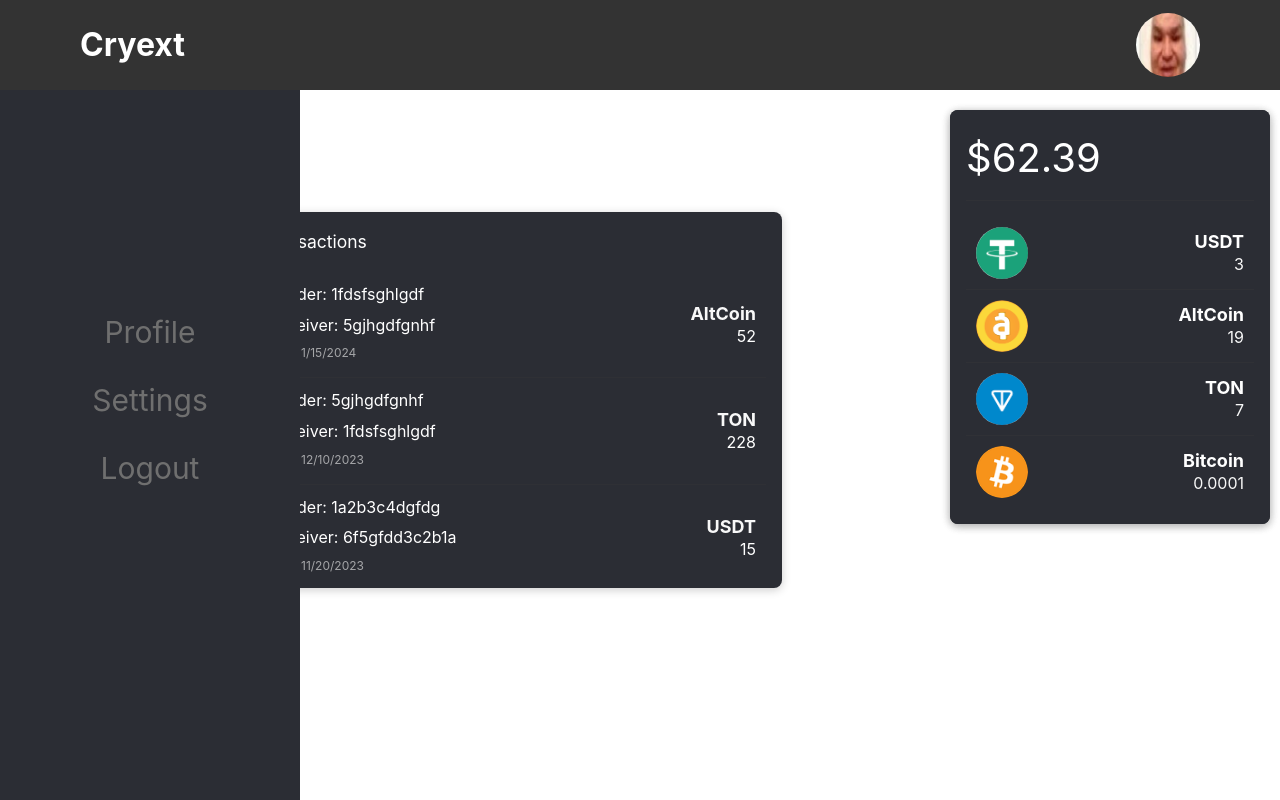
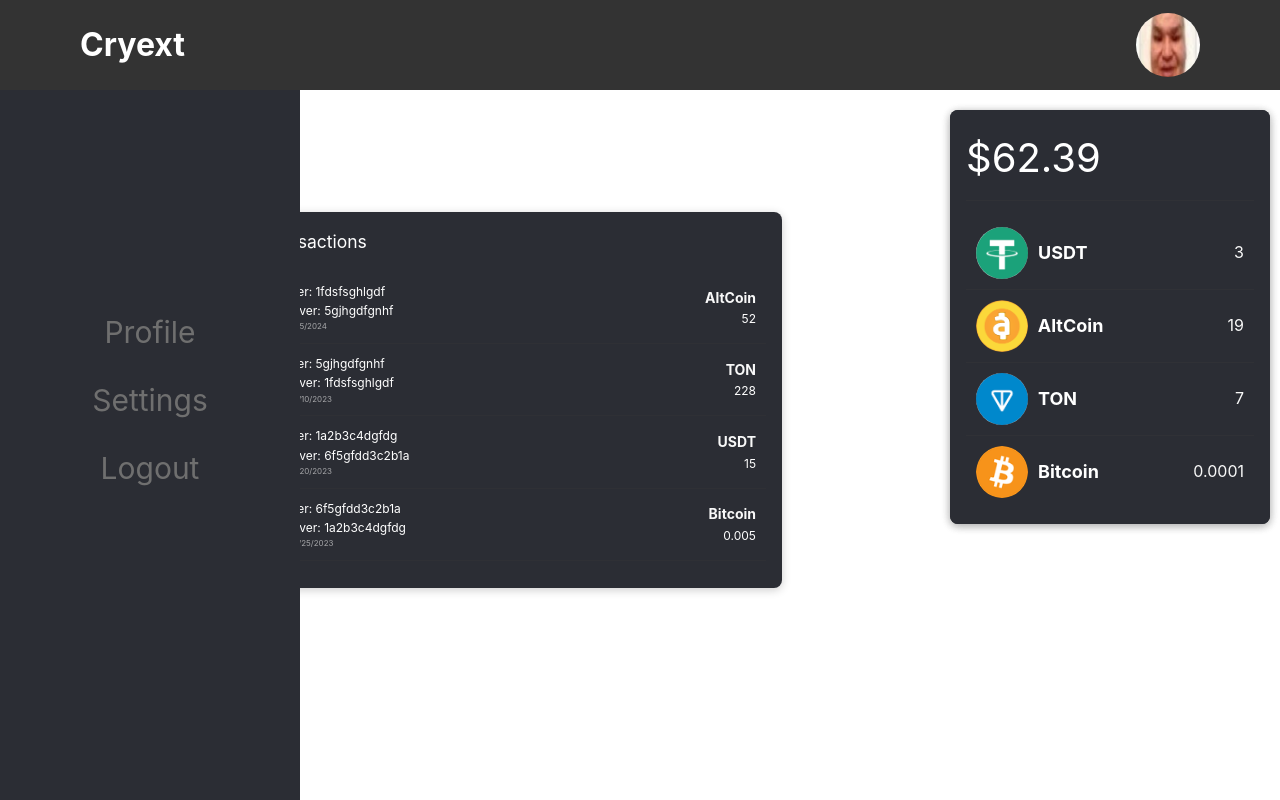
Before and after one commit to fucking-devs/cryext-client, a Vue app: page / in a window 1280 px wide. Built offline with nearby package versions, Linux system fonts and the light colour scheme.

Commit message:
Исправили стили

```diff
--- a/src/components/ExactBalance.vue
+++ b/src/components/ExactBalance.vue
@@ -64,7 +64,7 @@
     .balance-item {
       display: flex;
       align-items: center;
-      justify-content: space-between; /* Выравнивание элементов по краям */
+      justify-content: space-between;
       padding: 10px;
       transition: background-color .3s;
       border-bottom: 1px solid var(--vt-c-divider-light-1);
@@ -88,8 +88,9 @@
 
       .coin-details {
         display: flex;
-        flex-direction: column;
-
+        justify-content: space-between;
+        align-items: center;
+        width: 100%;
         .coin-name {
           color: var(--vt-c-white);
           font-size: 18px;
@@ -99,7 +100,7 @@
         .coin-amount {
           color: var(--vt-c-white-soft);
           font-size: 16px;
-          margin-top: -5px;
+
           margin-left:auto;
           text-align:right;
         }
--- a/src/components/LastTransaction.vue
+++ b/src/components/LastTransaction.vue
@@ -153,28 +153,29 @@
        display:flex;
        flex-direction :column;
 
+
        .wallet {
          color :var(--vt-c-white);
-         font-size :16px;
-         margin-bottom :5px;
+         font-size :12px;
+
        }
        .date {
         color :var(--vt-c-text-dark-2);
-         font-size :12px;
-         margin-bottom :5px;
+         font-size :8px;
+
        }
      }
 
      .quantity {
        color :var(--vt-c-white);
-       font-size :16px;
+       font-size :12px;
        margin-left:auto;
        text-align: right;
 
        .currency-name {
          color :var(--vt-c-white-soft);
-         font-size :18px;
-         margin-bottom: -5px;
+         font-size :14px;
+
          font-weight: bold;
        }
      }
```
